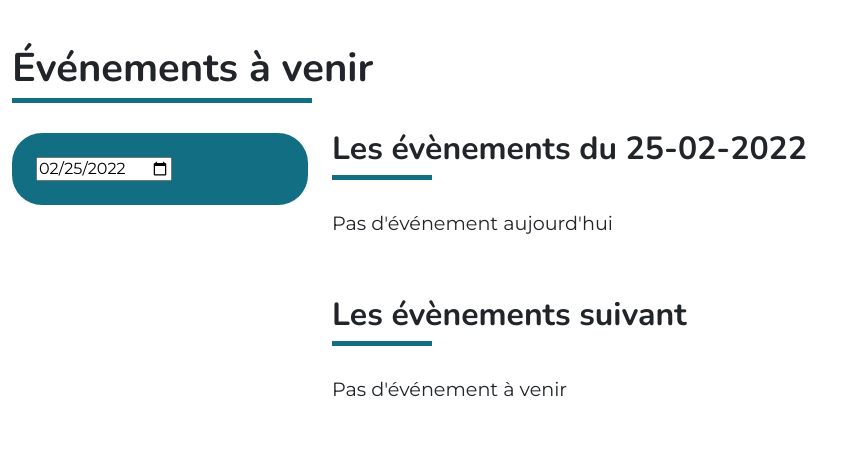
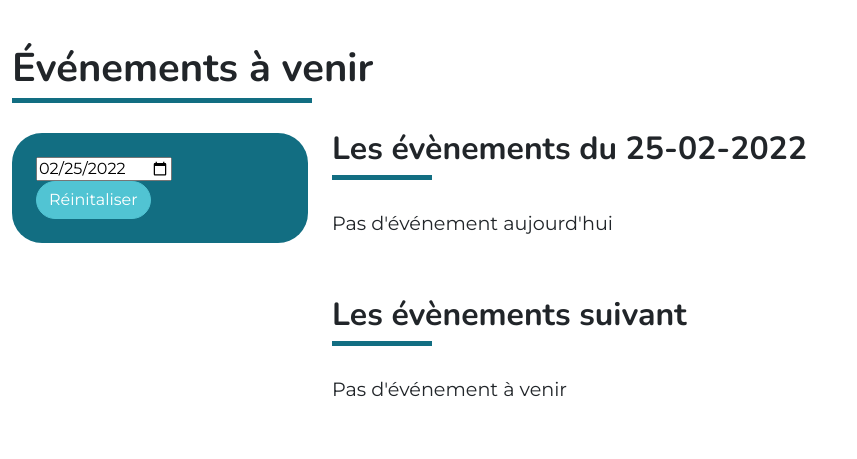
Before and after one commit to mickael-Bula/culture-city-app, a Symfony app: template templates/front/main/home.html.twig in a window 1280 px wide. Shown: the part 130-589 px from the top of the page, without its empty margins (0-857 px from the left). Run offline with Twig, Linux system fonts and the light colour scheme; the template is opened without the code that fills it, so the values that code supplies are empty; some libraries are stand-ins or nearby versions.

Commit message:
add/button-homa-page

```diff
--- a/templates/front/main/home.html.twig
+++ b/templates/front/main/home.html.twig
@@ -69,12 +69,15 @@
                 <!-- Checked switch -->
                 {% for category in categories %}
 
-                <div class="form-check form-switch d-flex align-items-center my-3">
-                    <input class="form-check-input" name="filters[]" type="checkbox" role="switch3" value="{{ category.name }}" id="flexSwitchCheckChecked"/>
-                    <label class="form-check-label text-white ms-2" for="flexSwi3tchCheckChecked">{{ category.name }}</label>
-                </div>
+                    <div class="form-check form-switch d-flex align-items-center my-3">
+                        <input class="form-check-input" name="filters[]" type="checkbox" role="switch3" value="{{ category.name }}" id="flexSwitchCheckChecked"/>
+                        <label class="form-check-label text-white ms-2" for="flexSwi3tchCheckChecked">{{ category.name }}</label>
+                    </div>
 
                 {% endfor %}
+
+                <!-- reset filter & date -->
+                <div class="btn btn-primary">Réinitaliser</div>
 
             </div>
             </form>
```
Also changed, not shown: public/upload/eventpicture/image-test-6220a187981a4.jpg (added).
